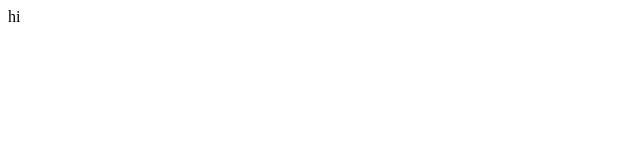
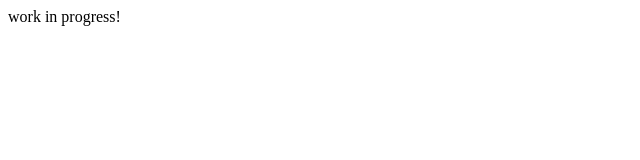
Before and after one commit to santten/santten, a plain HTML site: page index.html in a window 1280 px wide. Shown: the whole page, without its empty margins (0-640 px from the left). Drawn offline with Linux system fonts and the light colour scheme.

Commit message:
index.html

```diff
--- a/index.html
+++ b/index.html
@@ -1 +1 @@
-<p>hi</p>
+<p>work in progress!</p>
```
